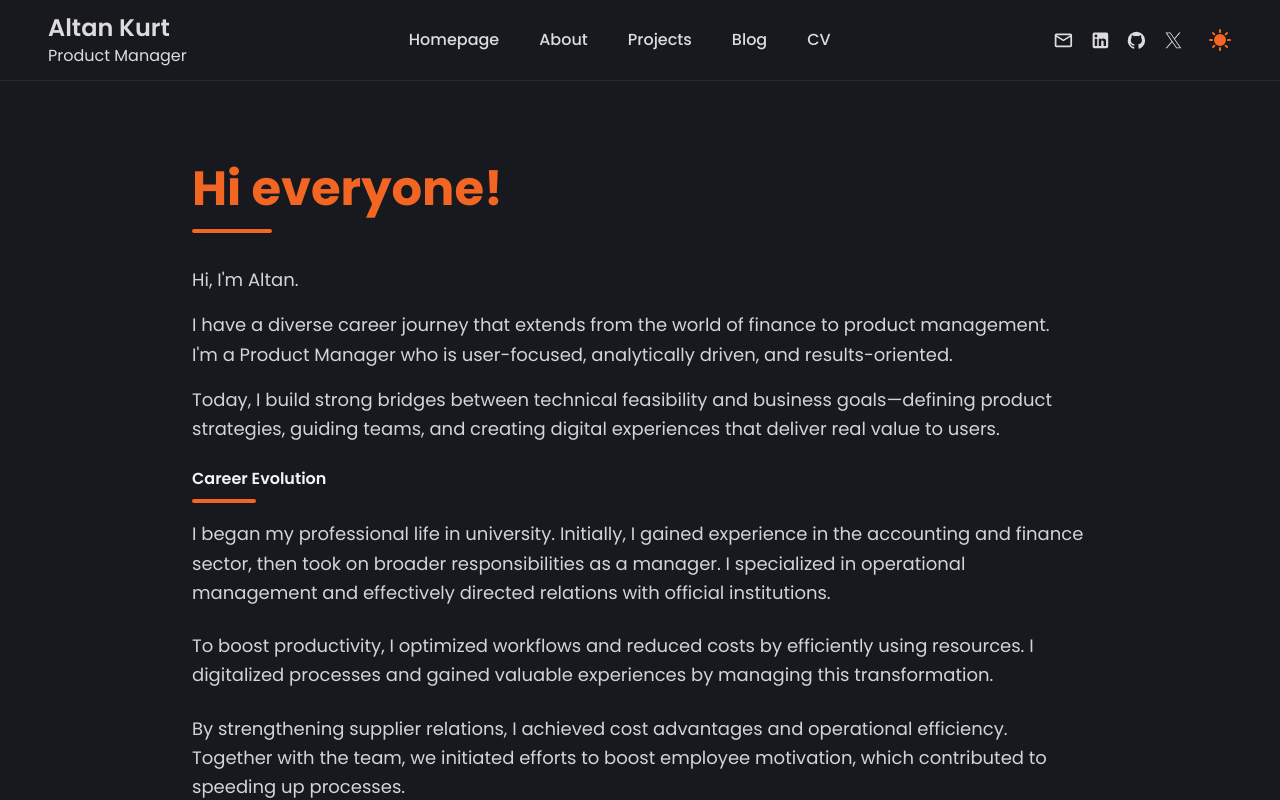
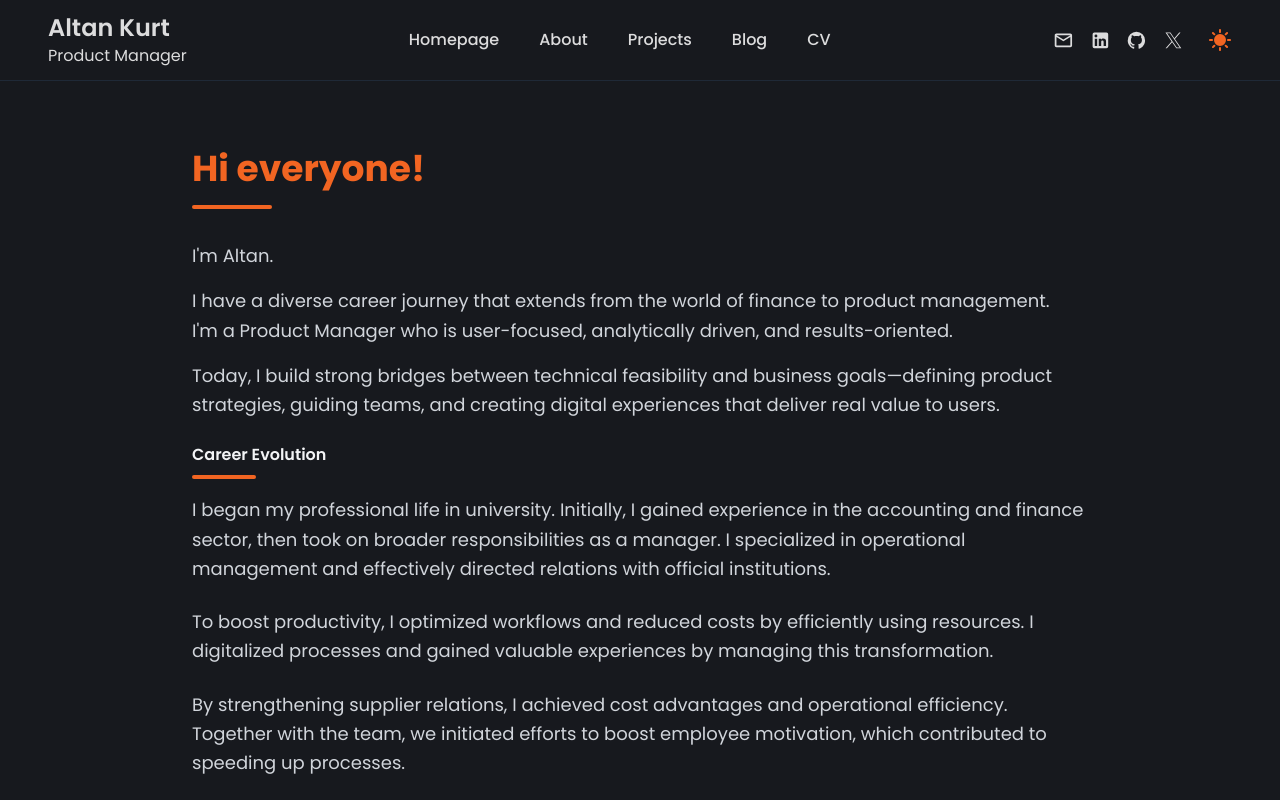
Before and after one commit to altankurt/altankurt.com, a Next.js app: page /about in a window 1280 px wide. Shown: the top 800 px of the page. Built offline with nearby package versions, Linux system fonts and the light colour scheme.

Commit message:
style fix

```diff
--- a/src/pages/about/index.js
+++ b/src/pages/about/index.js
@@ -1,15 +1,15 @@
 export default function About() {
   return (
-    <section id="about" className="min-h-screen py-16 px-6">
+    <section id="about" className="min-h-screen py-12 px-6">
       <article className="max-w-4xl mx-auto space-y-6">
         <section className="space-y-8">
           <div className="space-y-4">
-            <h1 className="text-4xl md:text-5xl font-bold text-primary">Hi everyone!</h1>
+            <h1 className="text-3xl md:text-4xl font-bold text-primary">Hi everyone!</h1>
             <div className="w-20 h-1 bg-primary rounded-full"></div>
           </div>
 
           <div className="space-y-4 text-lg text-gray-600 dark:text-gray-300 leading-relaxed">
-            <p>Hi, I&apos;m Altan.</p>
+            <p>I&apos;m Altan.</p>
             <p>
               I have a diverse career journey that extends from the world of finance to product
               management. <br />
```
